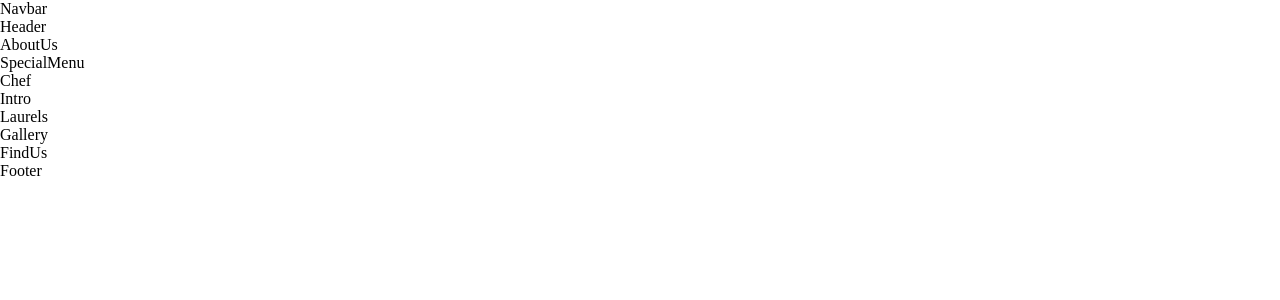
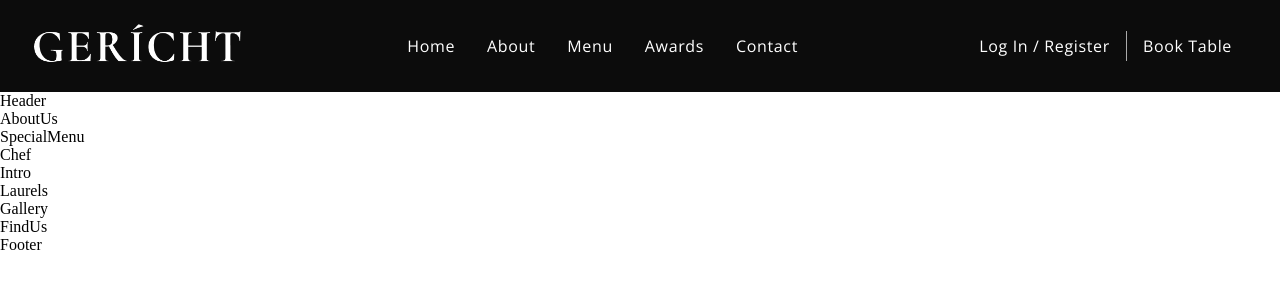
Before and after one commit to marcos-a-7/react-restorant, a React (Create React App) app: page / in a window 1280 px wide. Shown: the top 300 px of the page. Built offline with nearby package versions, Linux system fonts and the light colour scheme; a web font is replaced by a local one.

Commit message:
Navbar complete

```diff
--- a/src/components/Navbar/Navbar.css
+++ b/src/components/Navbar/Navbar.css
@@ -0,0 +1,132 @@
+.app__navbar {
+    width: 100%;
+    display: flex;
+    justify-content: space-between;
+    align-items: center;
+    background: var(--color-black);
+
+    padding: 1rem 2rem;
+}
+
+.app__navbar-logo {
+    display: flex;
+    justify-content: flex-start;
+    align-items: center;
+}
+
+.app__navbar-logo img {
+    width: 150px;
+}
+
+.app__navbar-links {
+    flex: 1;
+    display: flex;
+    justify-content: center;
+    align-items: center;
+
+    list-style: none;
+}
+
+.app__navbar-links li {
+    margin: 0 1rem;
+    cursor: pointer;
+}
+
+.app__navbar-links li:hover {
+    color: var(--color-grey);
+}
+
+.app__navbar-login {
+    display: flex;
+    justify-content: flex-end;
+    align-items: center;
+}
+
+.app__navbar-login a {
+    margin: 0 1rem;
+    text-decoration: none;
+    transition: 0.5s ease;
+}
+
+.app__navbar-login a:hover {
+    border-bottom: 1px solid var(--color-golden);
+}
+
+.app__navbar-login div {
+    width: 1px;
+    height: 30px;
+    background-color: var(--color-grey);
+}
+
+.app__navbar-smallscreen {
+    display: none;
+}
+
+.app__navbar-smallscreen_overlay {
+    position: fixed;
+    top: 0;
+    left: 0;
+    width: 100%;
+    height: 100vh;
+    background: var(--color-black);
+
+    flex-direction: column;
+    z-index: 5;
+}
+
+.app__navbar-smallscreen_overlay .overlay__close {
+    font-size: 27px;
+    color: var(--color-golden);
+    cursor: pointer;
+
+    position: absolute;
+    top: 20px;
+    right: 20px;
+}
+
+.app__navbar-smallscreen_links {
+    list-style: none;
+}
+
+.app__navbar-smallscreen_links li{
+    margin: 2rem;
+    cursor: pointer;
+    color: var(--color-golden);
+    font-size: 2rem;
+    text-align: center;
+    font-family: var(--font-base);
+}
+
+.app__navbar-smallscreen_links li:hover {
+    color: var(--color-white);
+}
+
+@media screen and (max-width:2000px) {
+    .app__navbar-logo img {
+        width: 210px;
+    }
+}
+
+@media screen and (max-width:1150px) {
+    .app__navbar-links{
+        display: none;
+    }
+
+    .app__navbar-smallscreen{
+        display: flex;
+    }
+}
+
+@media screen and (max-width:650px) {
+    .app__navbar {
+        padding: 1rem;
+    }
+
+    .app__navbar-login {
+        display: none;
+    }
+
+    .app__navbar-logo img {
+        width: 110px;
+    }
+}
--- a/src/components/Navbar/Navbar.jsx
+++ b/src/components/Navbar/Navbar.jsx
@@ -1,11 +1,47 @@
-import React from 'react';
+import React, { useState } from 'react';
+import { GiHamburgerMenu } from 'react-icons/gi';
+import { MdOutlineRestaurantMenu } from 'react-icons/md';
 
+import images from '../../constants/images';
 import './Navbar.css';
 
-const Navbar = () => (
-  <div>
-    Navbar
-  </div>
-);
+const Navbar = () => {
+  const [toggleMenu, setToggleMenu] = useState(false)
 
+
+  return (
+    <nav className='app__navbar'>
+      <div className='app__navbar-logo'>
+        <img src={images.gericht} alt="app logo" />
+      </div>
+      <ul className='app__navbar-links'>
+        <li className='p__opensans'><a href="#home">Home</a></li>
+        <li className='p__opensans'><a href="#about">About</a></li>
+        <li className='p__opensans'><a href="#menu">Menu</a></li>
+        <li className='p__opensans'><a href="#awards">Awards</a></li>
+        <li className='p__opensans'><a href="#contact">Contact</a></li>
+      </ul>
+      <div className='app__navbar-login'>
+        <a href="#login" className='p__opensans'>Log In / Register</a>
+        <div />
+        <a href="/" className='p__opensans'>Book Table</a>
+      </div>
+      <div className="app__navbar-smallscreen">
+        <GiHamburgerMenu color="#fff" fontSize={27} onClick={() => setToggleMenu(true)} />
+        {toggleMenu && (
+          <div className="app__navbar-smallscreen_overlay flex__center slide-bottom">
+            <MdOutlineRestaurantMenu fontSize={27} className='overlay__close' onClick={() => setToggleMenu(false)} />
+            <ul className='app__navbar-smallscreen_links'>
+              <li className='p__opensans'><a href="#home">Home</a></li>
+              <li className='p__opensans'><a href="#about">About</a></li>
+              <li className='p__opensans'><a href="#menu">Menu</a></li>
+              <li className='p__opensans'><a href="#awards">Awards</a></li>
+              <li className='p__opensans'><a href="#contact">Contact</a></li>
+            </ul>
+          </div>
+        )}
+      </div>
+    </nav>
+  )
+}
 export default Navbar;
```
